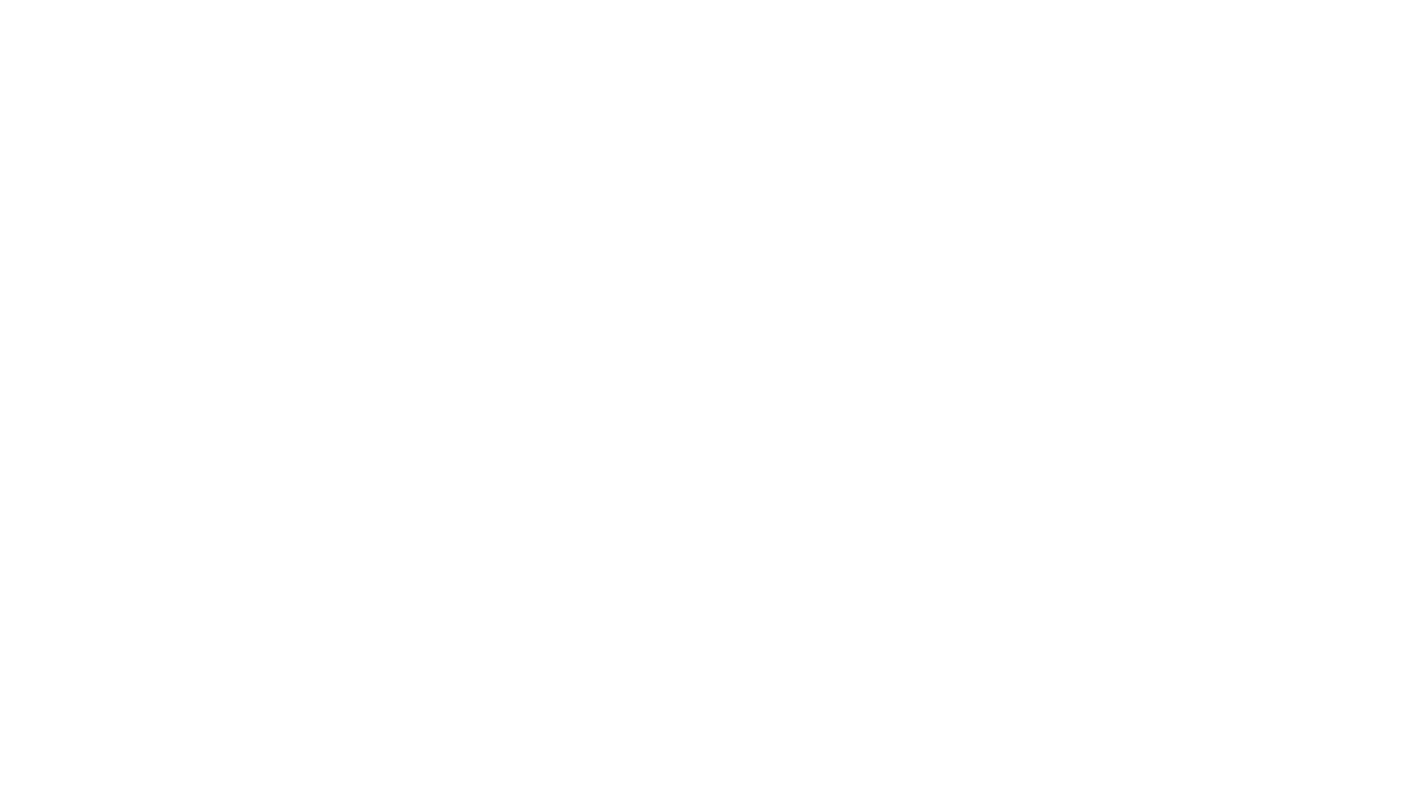
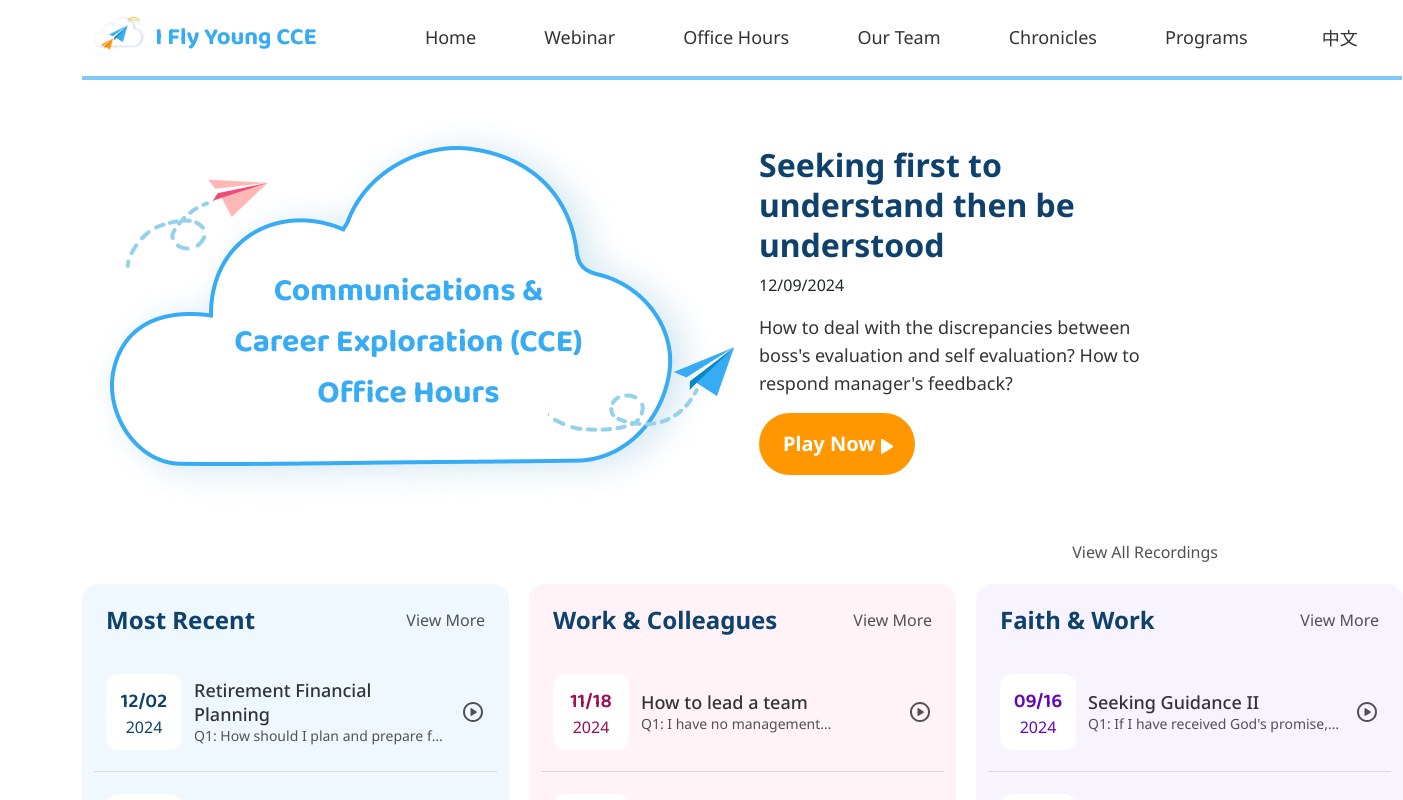
Before and after one commit to Xmeng-Li/I-Fly-Young-CCE-Website, a React (Create React App) app: page / in a window 1280 px wide. Before the commit this address had no page. Shown: the top 800 px of the page, 1403 px wide, since content can reach past the window. Built offline with nearby package versions, Linux system fonts and the light colour scheme.

Commit message:
fixed console error

```diff
--- a/src/App.tsx
+++ b/src/App.tsx
@@ -1,4 +1,4 @@
-import { BrowserRouter as Router, Route, Routes } from "react-router-dom";
+import { BrowserRouter, Route, Routes } from "react-router-dom";
 import React from "react";
 import 'bootstrap/dist/css/bootstrap.min.css';
 
@@ -8,19 +8,15 @@ import Recording from "./components/officeHours/Recording";
 
 function App() {
   return (
-    <Router>
-
+    <BrowserRouter>
       <div className="container">
-        {/* <OfficeHours /> */}
-        {/* <Recording /> */}
-
         <Routes>
+          <Route path="/" element={<OfficeHours />} />
           <Route path="/office-hours" element={<OfficeHours />} />
           <Route path="/recording" element={<Recording />} />
         </Routes>
-
       </div>
-    </Router>
+    </BrowserRouter>
   );
 }
 
--- a/src/components/officeHours/OfficeHours.tsx
+++ b/src/components/officeHours/OfficeHours.tsx
@@ -37,8 +37,6 @@ type TimeDetail = {
   dates: string;
   times: Array<{ region: string; time: string }>;
 };
-
-// type OfficeHoursProps = WithTranslation;
 
 type OfficeHoursProps = WithTranslation & {
   navigate: NavigateFunction;
--- a/src/components/officeHours/Recording.tsx
+++ b/src/components/officeHours/Recording.tsx
@@ -394,7 +394,7 @@ class recording extends Component<RecordingProp> {
             const isVisible = this.state.visiblePlayerIndex === globalIndex;
 
             return (
-              <div className={`each-recording ${isVisible ? "audio-playing" : ""}`}>
+              <div key={recording.id || globalIndex} className={`each-recording ${isVisible ? "audio-playing" : ""}`}>
                 <div className="date-box">
                   <div className="month-day">{monthDay}</div>
                   <div className="year">{year}</div>
```
